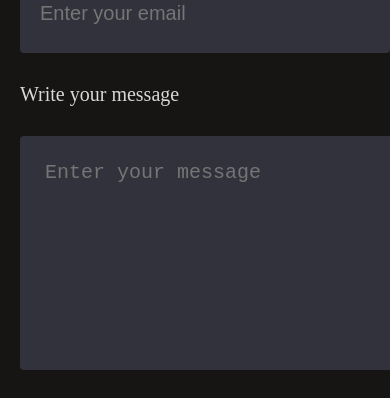
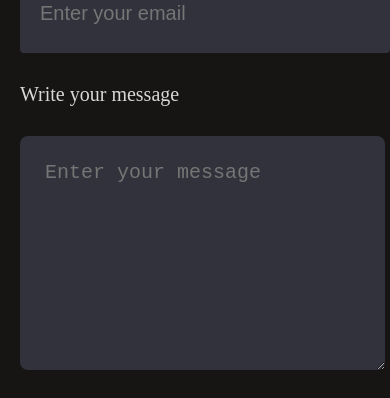
Before and after one commit to itisArshdeep/React_Assessment, a React (Vite) app: page / in a window 390 px wide. Shown: the part 4330-4728 px from the top of the page. Built offline with nearby package versions, Linux system fonts and the light colour scheme.

Commit message:
added links to the cards

```diff
--- a/src/Components/ContactSection/Contact.css
+++ b/src/Components/ContactSection/Contact.css
@@ -148,8 +148,9 @@
         font-size: 20px;
     }
     .contact-right textarea{
-        width: 95%;
+        width: 90%;
         font-size: 20px;
+        border-radius: 8px
     }
     .contact-submit{
         padding: 10px 20px;
```
Also changed, not shown: 1 other file (tests, documents, lock files or other folders).
